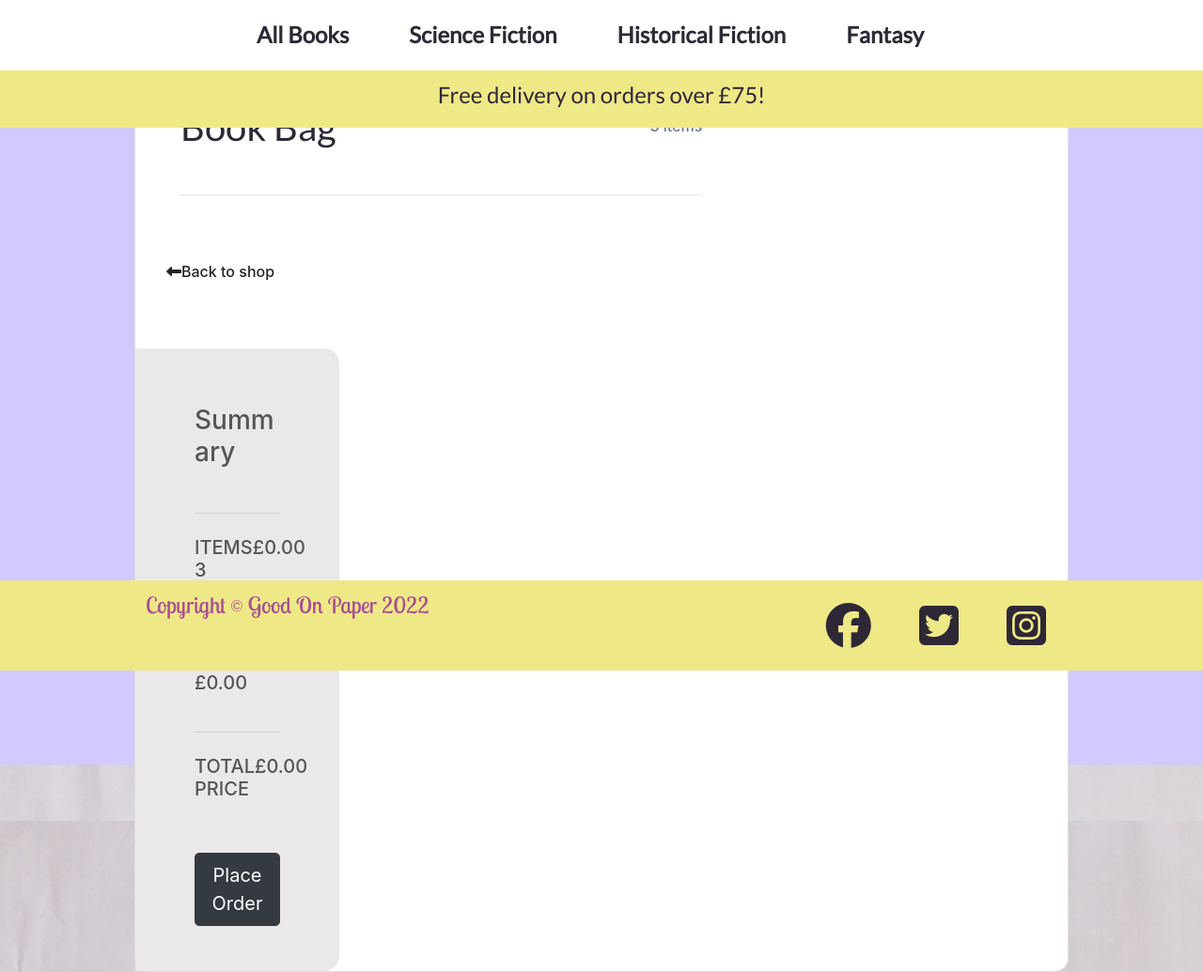
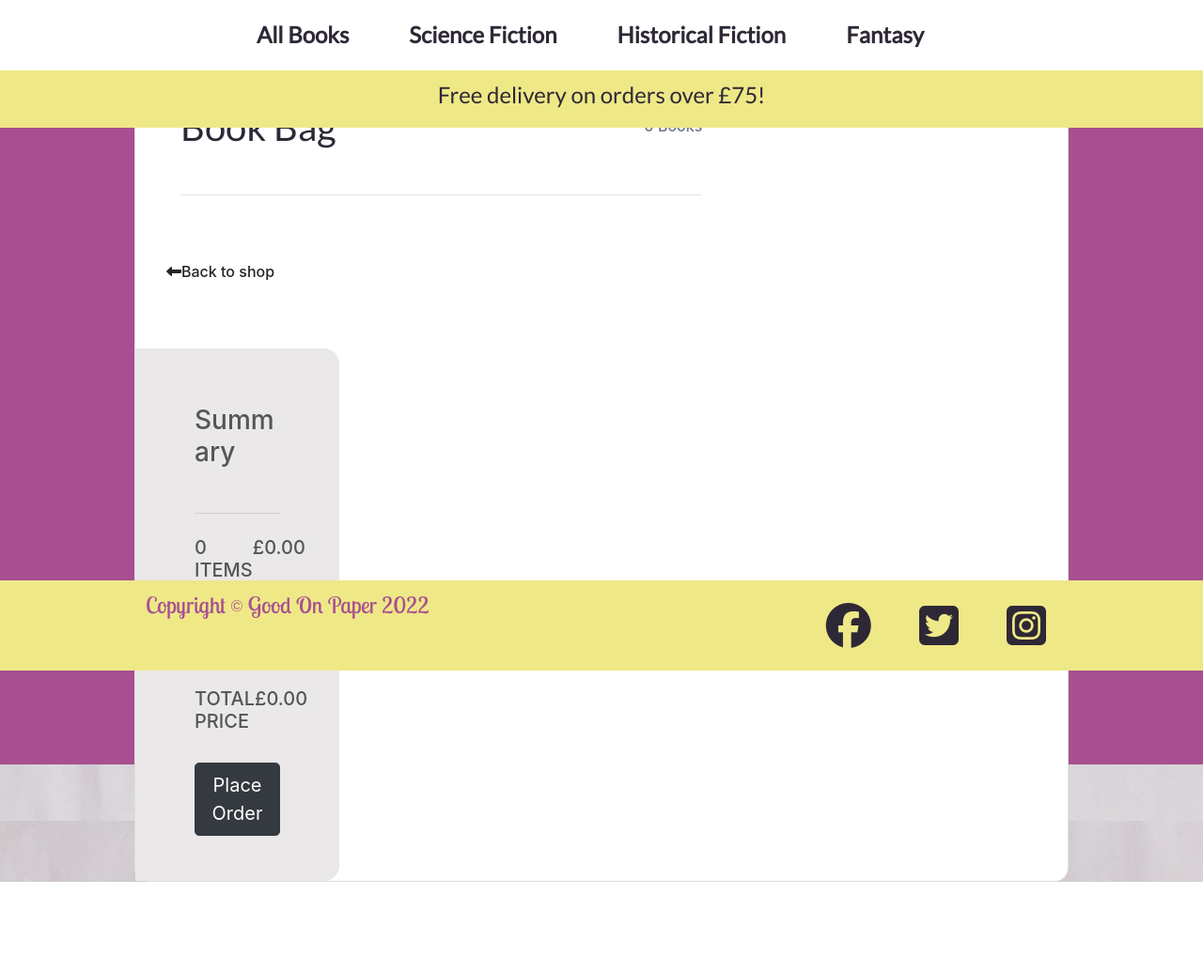
Before and after one commit to mmoore483/good-on-paper, a Django app: page /bag/ in a window 1280 px wide. Shown: the part 86-1121 px from the top of the page at 94% size. After the commit the page ends 1025 px from the top, so only its background shows below. Run offline with Django 3.2, Linux system fonts and the light colour scheme; some libraries are stand-ins or nearby versions.

Commit message:
Update styling of book and bag templates

```diff
--- a/bag/contexts.py
+++ b/bag/contexts.py
@@ -1,6 +1,8 @@
 # This code is from the Boutqiue-Ado WalkThrough from the Code Institute
 from decimal import Decimal
 from django.conf import settings
+from django.shortcuts import get_object_or_404
+from books.models import Book
 
 
 def bag_contents(request):
@@ -8,6 +10,18 @@ def bag_contents(request):
     bag_items = []
     total = 0
     book_count = 0
+    bag = request.session.get('bag', {})
+
+
+    for item_id, quantity in bag.items():
+        book = get_object_or_404(Book, pk=item_id)
+        total += quantity * book.price
+        book_count += quantity
+        bag_items.append({
+            'item_id': item_id,
+            'quantity': quantity,
+            'book': book,
+        })
 
     if total < settings.FREE_DELIVERY_THRESHOLD:
         delivery = total * Decimal(settings.STANDARD_DELIVERY_PERCENTAGE / 100)
--- a/bag/templates/bag/bag.html
+++ b/bag/templates/bag/bag.html
@@ -11,18 +11,18 @@
 
 {% block content %}
 <!-- HTMl structure modified from https://mdbootstrap.com/docs/standard/extended/shopping-carts/ -->
-<section class="h-100 h-custom" style="background-color: #d2c9ff;">
+<section class="h-100 h-custom checkout-summary">
     <div class="container py-5 h-100">
         <div class="row d-flex justify-content-center align-items-center h-100">
             <div class="col-12">
-                <div class="card card-registration card-registration-2" style="border-radius: 15px;">
+                <div class="card card-registration card-registration-2 checkout-card">
                     <div class="card-body p-0">
                         <div class="row g-0">
                             <div class="col-lg-8">
                                 <div class="p-5">
                                     <div class="d-flex justify-content-between align-items-center mb-5">
                                         <h1 class="fw-bold mb-0 text-black">Book Bag</h1>
-                                        <h6 class="mb-0 text-muted">3 items</h6>
+                                        <h6 class="mb-0 text-muted">{{ book_count }} Books</h6>
                                     </div>
                                     <hr class="my-4">
 
@@ -34,6 +34,7 @@
                                         </div>
                                         <div class="col-md-3 col-lg-3 col-xl-3">
                                             <h6 class="text-black mb-0">{{ item.book.title }}</h6>
+                                            <br>
                                             <h6 class="text-black mb-0">{{ item.book.author }}</h6>
                                         </div>
                                         <div class="col-md-3 col-lg-3 col-xl-2 d-flex">
@@ -73,20 +74,19 @@
                                     <hr class="my-4">
 
                                     <div class="d-flex justify-content-between mb-4">
-                                        <h5 class="text-uppercase">items 3</h5>
+                                        <h5 class="text-uppercase inline"> {{ book_count }} Items</h5>
                                         <h5>£{{ total|floatformat:2 }}</h5>
                                     </div>
 
-                                    <h5 class="text-uppercase mb-3">Shipping</h5>
-
-                                    <div class="mb-4 pb-2">
+                                    <div class="d-flex justify-content-between mb-4">
+                                        <h5 class="text-uppercase"> Shipping</h5>
                                         <h5>£{{ delivery|floatformat:2 }}</h5>
                                     </div>
 
                                     <hr class="my-4">
 
-                                    <div class="d-flex justify-content-between mb-5">
-                                        <h5 class="text-uppercase">Total price</h5>
+                                    <div class="d-flex justify-content-between mb-4 text-uppercase">
+                                        <h5 class="text-uppercase"> Total Price</h5>
                                         <h5>£{{ grand_total|floatformat:2 }}</h5>
                                     </div>
 
--- a/books/templates/books/book.html
+++ b/books/templates/books/book.html
@@ -43,7 +43,7 @@
                 </div>
                 <div class="row">
                     {% for book in books %}
-                        <div class="col-sm-6 col-md-6 col-lg-4 col-xl-3">
+                        <div class="col-sm-6 col-md-6 col-lg-4 col-xl-3 book-card">
                             <div class="card h-100 border-0">
                                 {% if book.image_url %}
                                 <a href="{% url 'book_detail' book.id %}">
--- a/static/css/base.css
+++ b/static/css/base.css
@@ -8,6 +8,10 @@ body {
     color: #555;
 }
 
+.book-card{
+    padding-bottom: 5vh;
+    padding-top: 5vh;
+}
 /* from Bulma */
 .icon {
     align-items: center;
@@ -175,3 +179,11 @@ body {
         border-bottom-right-radius: 16px;
     }
 }
+
+.checkout-summary{
+    background-color: #A84F91;
+}
+
+.checkout-card {
+    border-radius: 15px;
+}
```
